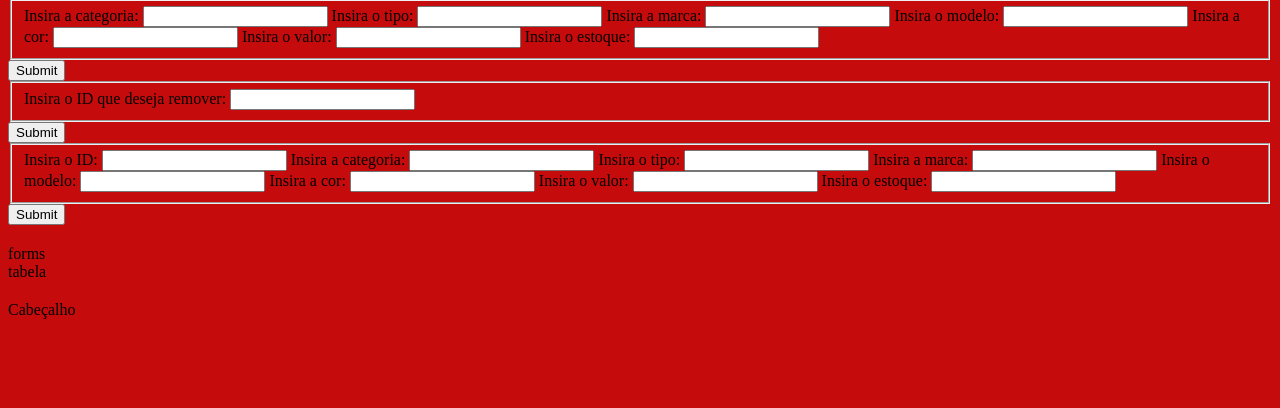
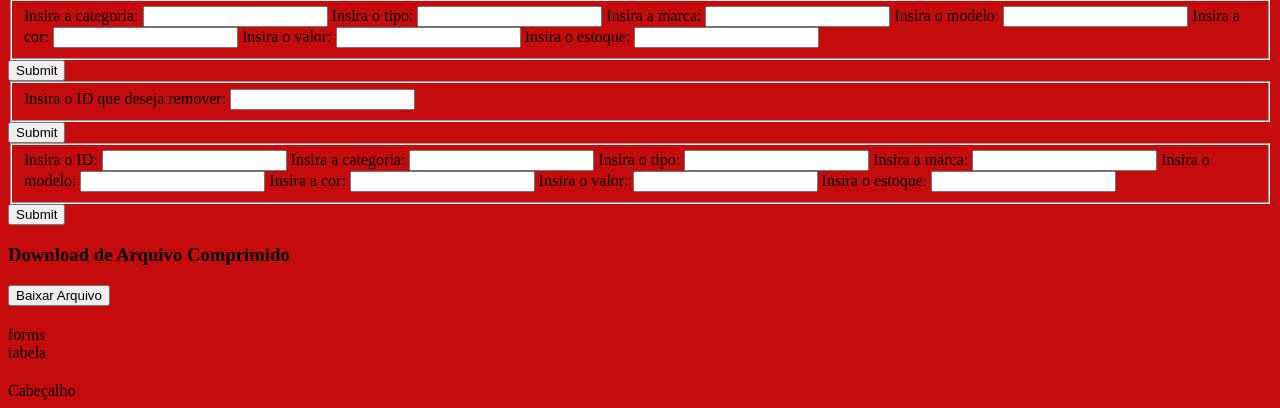
Before and after one commit to luizvn/TRABALHO_ED2, a Flask app: page /etapa1 in a window 1280 px wide. Shown: the part 496-904 px from the top of the page. Before the commit the page ends 815 px from the top, so only its background shows below. Run offline with Flask 3, Linux system fonts and the light colour scheme.

Commit message:
Download

```diff
--- a/main.py
+++ b/main.py
@@ -1,6 +1,8 @@
-from flask import Flask, url_for, render_template, request, jsonify
+from flask import Flask, url_for, render_template, request, jsonify, send_file
 import json
 import sys
+import gzip
+from io import BytesIO
 
 # inicializaçaõ
 app = Flask(__name__)
@@ -173,6 +175,33 @@ def editar():
 
     return render_template('etapa1.html', catalogo = catalogo)
 
+@app.route('/download', methods=['GET'])
+def download():
+    try:
+        with open('catalogo.json', 'r') as file:
+            catalogo = json.load(file)
+    except Exception as e:
+        print(str(e))
+
+    # Comprimindo os dados JSON
+    catalogo_comprimido = compress_json(catalogo)
+
+    # Criando um arquivo de memória para armazenar os dados comprimidos
+    compressed_file = BytesIO()
+    compressed_file.write(catalogo_comprimido)
+    compressed_file.seek(0)
+
+    # Enviando o arquivo comprimido para o cliente como uma resposta de download
+    return send_file(compressed_file, as_attachment=True, download_name='catalogo.json.gz')
+
+def compress_json(json_data):
+    # Comprimindo os dados JSON
+    with BytesIO() as compressed_file:
+        with gzip.GzipFile(fileobj=compressed_file, mode='wb') as f:
+            json_str = json.dumps(json_data)
+            f.write(json_str.encode('utf-8'))
+        return compressed_file.getvalue()
+
 
 @app.route('/etapa2')
 def sobre2():
--- a/templates/etapa1.html
+++ b/templates/etapa1.html
@@ -178,6 +178,10 @@
                     </fieldset>
                     <input type="submit" value="Submit">
                 </form>
+                <h3>Download de Arquivo Comprimido</h3>
+        <form action="/download" method="get">
+            <button type="submit">Baixar Arquivo</button>
+        </form>
               </div>
             <section>
                 <h2></h2>forms
--- a/templates/index.html
+++ b/templates/index.html
@@ -47,7 +47,7 @@
     <div class="index">
         <main>
             <header  class="titulo">
-                <a href=""><img src="" alt=""></a>
+                <a href=""><img src="src/img/logo-home2.jpg" alt="Logo da Leão Imperial"></a>
                 <h1 class="nome">Royal Sports</h1>
                 <p class="aucunha">O Leão Imperial</p>
             </header>
```
Also changed, not shown: src/img/logo-home.png (added), src/img/logo-home2.jpg (added).
